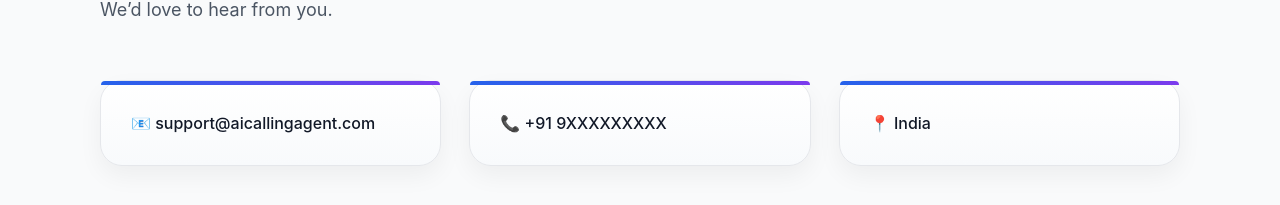
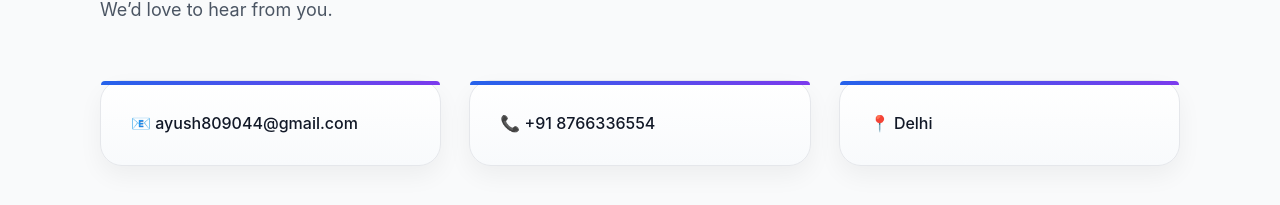
Before and after one commit to spidykrishna/-ai-agent, a Django app: page /contact/ in a window 1280 px wide. Shown: the part 216-421 px from the top of the page. Run offline with Django 5.2, Linux system fonts and the light colour scheme.

Commit message:
Added contact info

```diff
--- a/core/templates/core/contact.html
+++ b/core/templates/core/contact.html
@@ -7,9 +7,9 @@
   <p>We’d love to hear from you.</p>
 
   <div class="cards">
-    <div class="card">📧 support@aicallingagent.com</div>
-    <div class="card">📞 +91 9XXXXXXXXX</div>
-    <div class="card">📍 India</div>
+    <div class="card">📧 ayush809044@gmail.com</div>
+    <div class="card">📞 +91 8766336554</div>
+    <div class="card">📍 Delhi</div>
   </div>
 </section>
 
```
